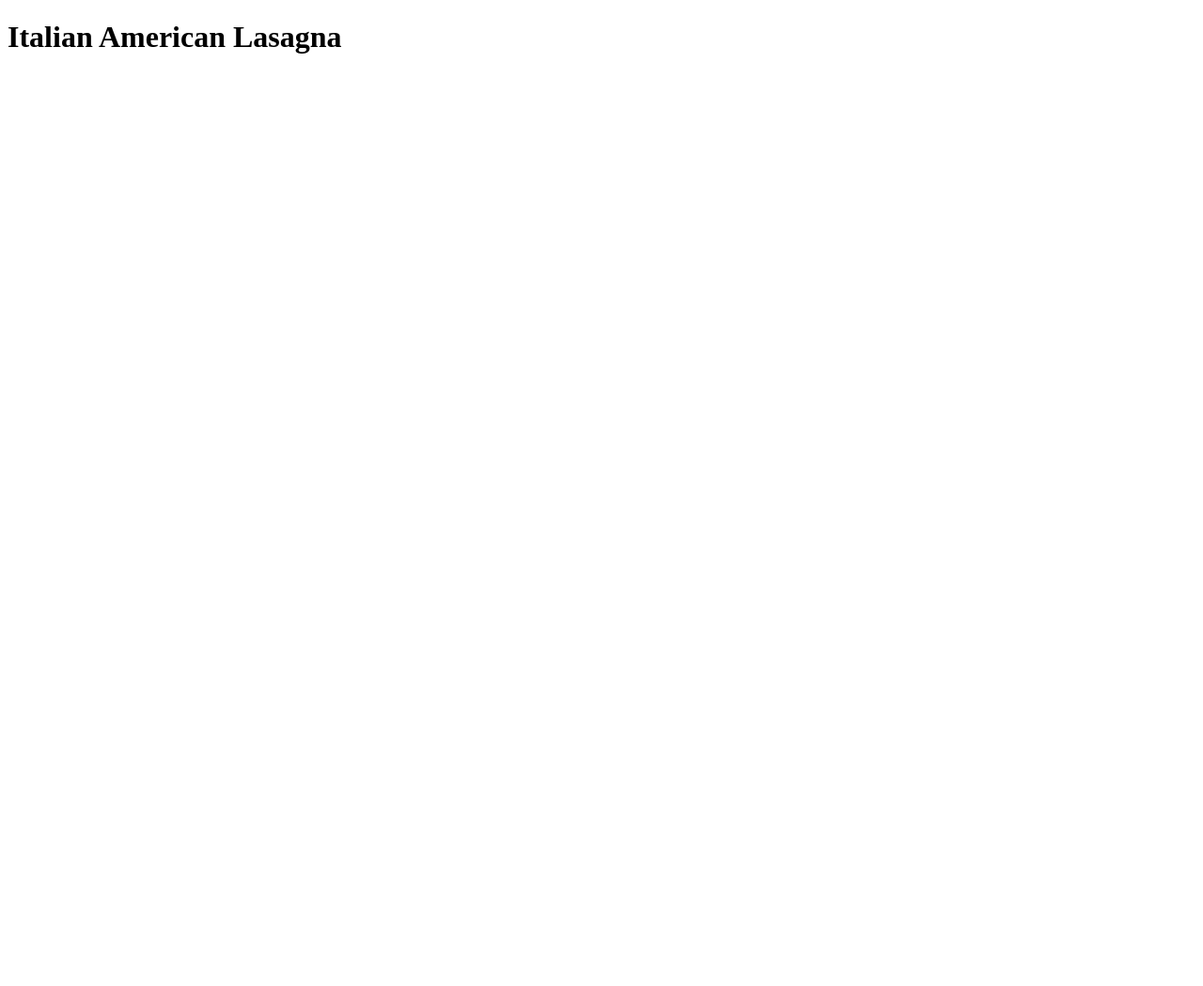
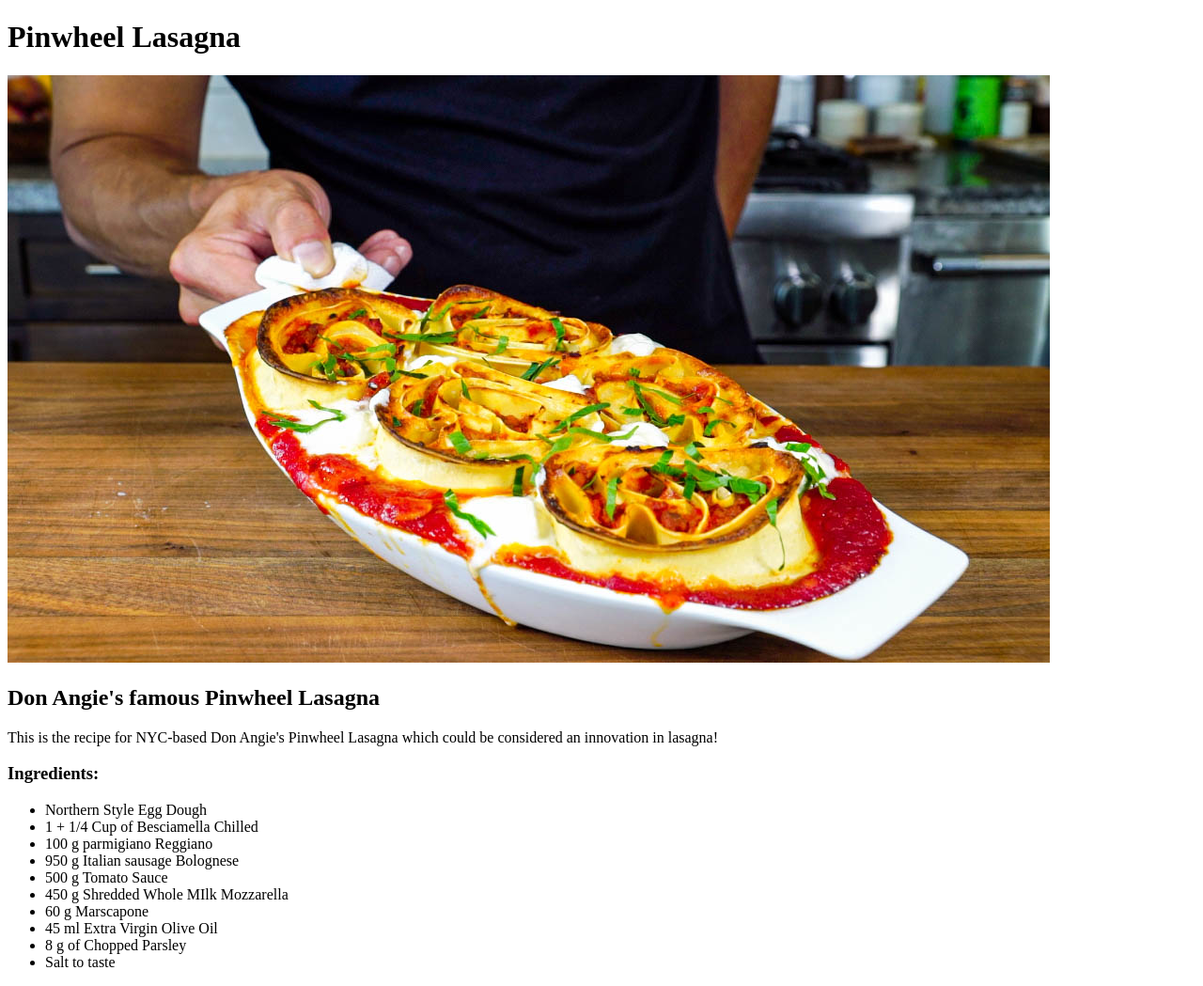
Before and after one commit to jrossmeyer/odin-recipes, a plain HTML site: page recipes/lasagna.html in a window 1280 px wide. Shown: the whole page at 94% size. Before the commit the page ends 800 px from the top, so only its background shows below. Drawn offline with Linux system fonts and the light colour scheme.

Commit message:
Add ingredients List

```diff
--- a/recipes/lasagna.html
+++ b/recipes/lasagna.html
@@ -3,11 +3,29 @@
 
 <head>
 <meta charset="utf-8">
-<title>Italian American Lasagna</title>
+<title>Pinwheel Lasagna</title>
 
 </head>
 <body>
-    <h1>Italian American Lasagna</h1>
+    <h1>Pinwheel Lasagna</h1>
+    <img src="../img/Lasagna.jpg" alt="A picture of the finished Pinwheel Lasagna">
+    <h2>Don Angie's famous Pinwheel Lasagna</h2>
+        <p>This is the recipe for NYC-based Don Angie's Pinwheel Lasagna which could be considered an innovation in lasagna!</p>
+    <h3>Ingredients:</h3>
+    <ul>
+        <li>Northern Style Egg Dough</li>
+        <li>1 + 1/4 Cup of Besciamella Chilled</li>
+        <li>100 g parmigiano Reggiano</li>
+        <li>950 g Italian sausage Bolognese</li>
+        <li>500 g Tomato Sauce</li>
+        <li>450 g Shredded Whole MIlk Mozzarella</li>
+        <li>60 g Marscapone</li>
+        <li>45 ml Extra Virgin Olive Oil</li>
+        <li>8 g of Chopped Parsley</li>
+        <li>Salt to taste</li>
+    </ul>
+
+
 </body>
 
 </html>
```
